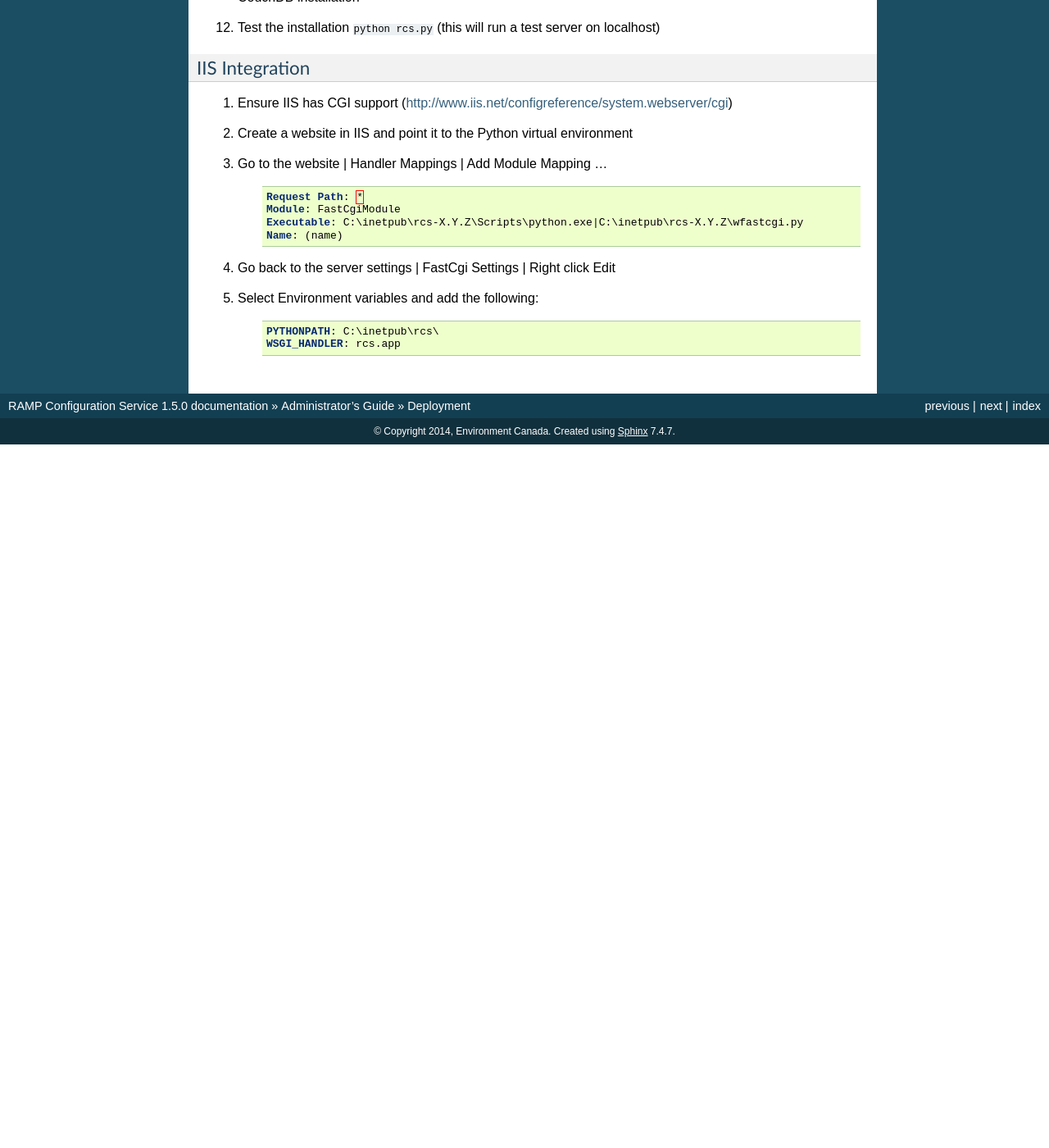
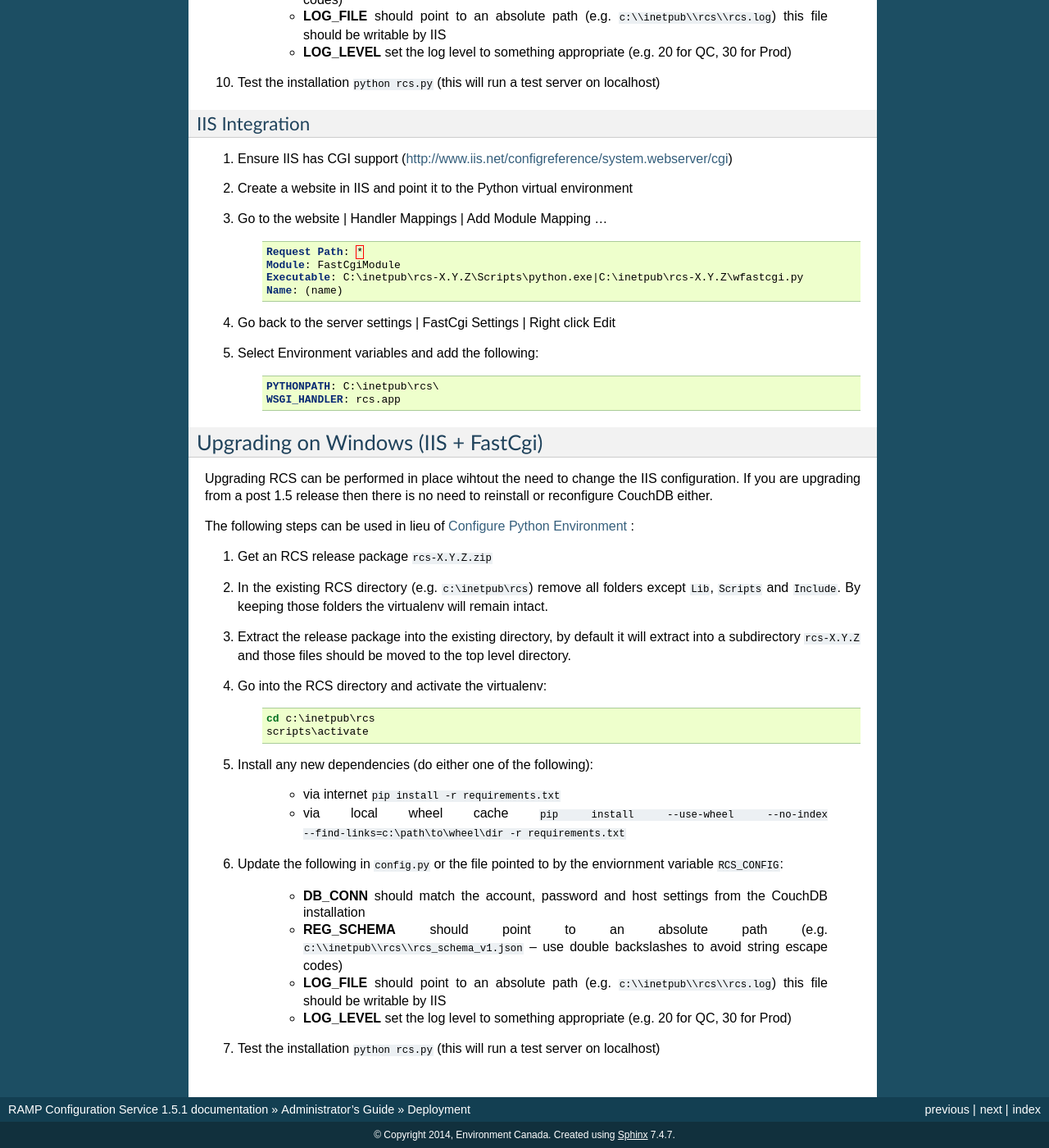
Before and after one commit to fgpv-vpgf/rcs, a Sphinx documentation site: the page built from docs/admin/deployment.rst, in a window 1280 px wide and 1400 px high, scrolled down 1504 px. Shown: the whole window at 82% size. Built offline with Sphinx 7.4.7, drawn with Linux system fonts in a browser that asks for light colours; before the commit the page ends 2046 px from its top, so only the background shows below that; some of the changed text lies outside the part shown.

Commit message:
add upgrade notes for RCS deployment

```diff
--- a/docs/admin/deployment.rst
+++ b/docs/admin/deployment.rst
@@ -5,11 +5,11 @@ RCS uses Python and CouchDB and should be deployable on any platform that
 supports both.  Currently deployment notes are provided only for Windows (and
 tested with 2008r2 and 2012).
 
-Windows via IIS and FastCGI
----------------------------
+Installation on Windows (IIS + FastCGI)
+---------------------------------------
 
-Install [CouchDB](http://couchdb.apache.org/)
-^^^^^^^^^^^^^^^^^^^^^^^^^^^^^^^^^^^^^^^^^^^^^
+Install `CouchDB <http://couchdb.apache.org/>`_
+^^^^^^^^^^^^^^^^^^^^^^^^^^^^^^^^^^^^^^^^^^^^^^^
 #. Run the installer
 #. Open a web browser and navigate to http://127.0.0.1:5984/_utils
 #. Setup the admin account (see link in bottom left of the window)
@@ -41,7 +43,7 @@ Configure Python Environment
 #. Install pip (https://pip.pypa.io/en/latest/installing.html)
 #. Install virtualenv ``pip install virtualenv``
 #. Create python virtual environment in the release location and activate it
-    .. code-block:: shell
+    .. code-block:: bat
 
         cd c:\inetpub\rcs-X.Y.Z
         virtualenv .
@@ -52,11 +54,14 @@ Configure Python Environment
     * via local wheel cache ``pip install --use-wheel --no-index --find-links=c:\path\to\wheel\dir -r requirements.txt``
 
 #. Update the configuration in ``config.py`` or set the environment variable ``RCS_CONFIG``
-   to point to a config which overrides the defaults set in ``config.py``
-#. Update the configuration variable for ``REG_SCHEMA`` to an absolute path (e.g. ``c:\\inetpub\\rcs-X.Y.Z``
-   -- use double backslashes to avoid string escape codes)
-#. Ensure the ``DB_CONN`` variable in the config matches the account, password and other settings
-   from the CouchDB installation
+   to point to a config which overrides the defaults set in ``config.py``:
+
+    * **DB_CONN** should match the account, password and host settings from the CouchDB installation
+    * **REG_SCHEMA** should point to an absolute path (e.g. ``c:\\inetpub\\rcs\\rcs_schema_v1.json``
+      -- use double backslashes to avoid string escape codes)
+    * **LOG_FILE** should point to an absolute path (e.g. ``c:\\inetpub\\rcs\\rcs.log``)
+      this file should be writable by IIS
+    * **LOG_LEVEL** set the log level to something appropriate (e.g. 20 for QC, 30 for Prod)
 #. Test the installation ``python rcs.py`` (this will run a test server on localhost)
 
 IIS Integration
@@ -77,3 +82,38 @@ IIS Integration
 
         PYTHONPATH: C:\inetpub\rcs\
         WSGI_HANDLER: rcs.app
+
+Upgrading on Windows (IIS + FastCgi)
+------------------------------------
+
+Upgrading RCS can be performed in place wihtout the need to change the IIS
+configuration.  If you are upgrading from a post 1.5 release then there is
+no need to reinstall or reconfigure CouchDB either.
+
+The following steps can be used in lieu of :ref:`pyvenvconfig` :
+
+#. Get an RCS release package ``rcs-X.Y.Z.zip``
+#. In the existing RCS directory (e.g. ``c:\inetpub\rcs``) remove all folders
+   except ``Lib``, ``Scripts`` and ``Include``.  By keeping those folders the
+   virtualenv will remain intact.
+#. Extract the release package into the existing directory, by default it will
+   extract into a subdirectory ``rcs-X.Y.Z`` and those files should be moved to
+   the top level directory.
+#. Go into the RCS directory and activate the virtualenv:
+    .. code-block:: bat
+
+        cd c:\inetpub\rcs
+        scripts\activate
+#. Install any new dependencies (do either one of the following):
+
+    * via internet ``pip install -r requirements.txt``
+    * via local wheel cache ``pip install --use-wheel --no-index --find-links=c:\path\to\wheel\dir -r requirements.txt``
+#. Update the following in ``config.py`` or the file pointed to by the enviornment variable ``RCS_CONFIG``:
+
+    * **DB_CONN** should match the account, password and host settings from the CouchDB installation
+    * **REG_SCHEMA** should point to an absolute path (e.g. ``c:\\inetpub\\rcs\\rcs_schema_v1.json``
+      -- use double backslashes to avoid string escape codes)
+    * **LOG_FILE** should point to an absolute path (e.g. ``c:\\inetpub\\rcs\\rcs.log``)
+      this file should be writable by IIS
+    * **LOG_LEVEL** set the log level to something appropriate (e.g. 20 for QC, 30 for Prod)
+#. Test the installation ``python rcs.py`` (this will run a test server on localhost)
--- a/docs/conf.py
+++ b/docs/conf.py
@@ -60,7 +60,7 @@ copyright = u'2014, Environment Canada'
 # The short X.Y version.
 version = '1.5'
 # The full version, including alpha/beta/rc tags.
-release = '1.5.0'
+release = '1.5.1'
 
 # The language for content autogenerated by Sphinx. Refer to documentation
 # for a list of supported languages.
```
Also changed, not shown: other parts of docs/admin/deployment.rst (+2 -0 lines).
